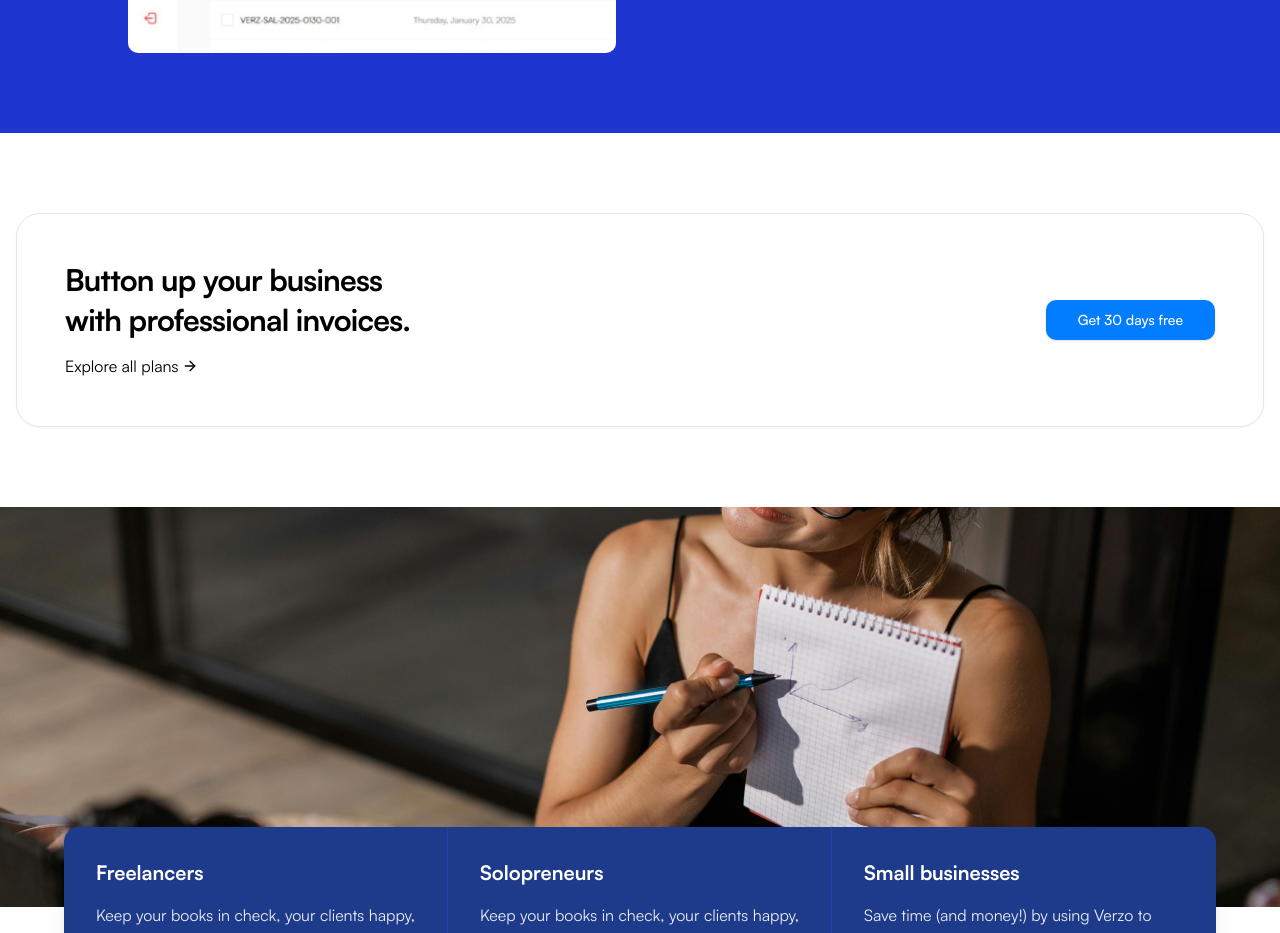
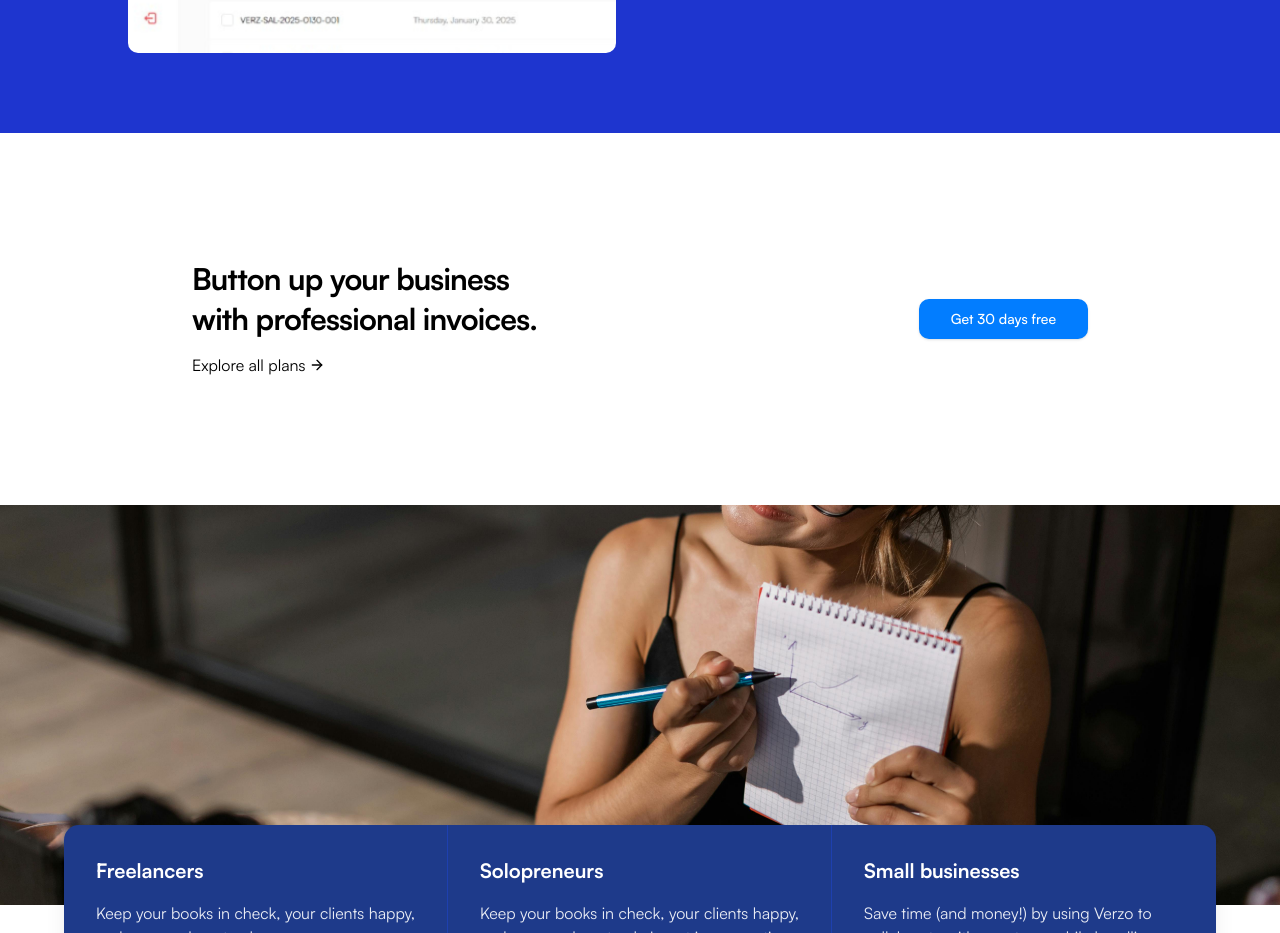
Before and after one commit to ufas-001/verzo-new-landing-page, a Next.js app: page / in a window 1280 px wide. Shown: the part 2880-3813 px from the top of the page. Built offline with nearby package versions, Linux system fonts and the light colour scheme.

Commit message:
Modified the homepage

```diff
--- a/app/homepage/CallToAction.tsx
+++ b/app/homepage/CallToAction.tsx
@@ -1,14 +1,14 @@
 import Link from "next/link";
 import { ArrowRight } from "lucide-react";
 import { Button } from "@/components/ui/button";
-import { Card, CardContent } from "@/components/ui/card";
+// import { Card, CardContent } from "@/components/ui/card";
 
 
 export function CallToAction() {
   return (
-    <div className="max-w-7xl mx-auto px-4 py-20">
-      <Card className="border rounded-3xl shadow-sm overflow-hidden">
-        <CardContent className="p-8 md:p-12">
+    <div className="max-w-5xl mx-auto px-4 py-20">
+      <div className=" rounded-3xl  overflow-hidden">
+        <div className="p-8 md:p-12">
           <div className="flex flex-col md:flex-row justify-between items-start md:items-center gap-6">
             <div className="space-y-4">
               <div className="space-y-1">
@@ -33,8 +33,8 @@ export function CallToAction() {
               <Link href="#">Get 30 days free</Link>
             </Button>
           </div>
-        </CardContent>
-      </Card>
+        </div>
+      </div>
     </div>
   );
 }
```
